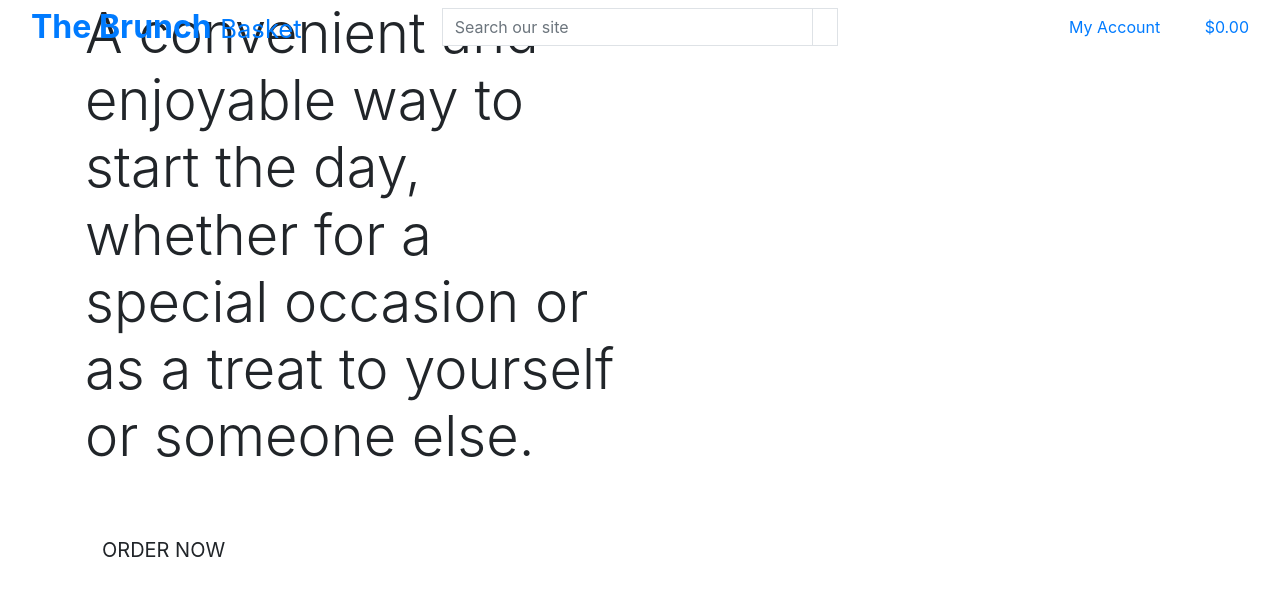
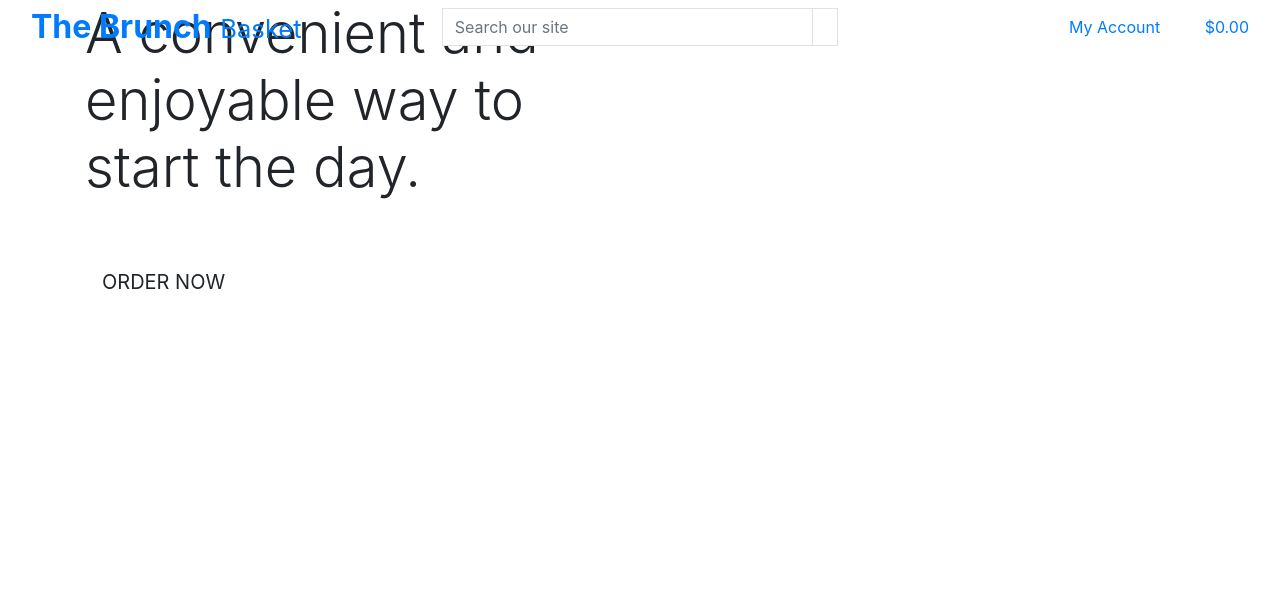
Before and after one commit to paulasdev/The_Brunch_Basket, a Django app: page / in a window 1280 px wide. Shown: the top 596 px of the page. Run offline with Django 3.2, Linux system fonts and the light colour scheme; some libraries are stand-ins or nearby versions.

Commit message:
changed the text on the header

```diff
--- a/home/templates/home/index.html
+++ b/home/templates/home/index.html
@@ -14,7 +14,7 @@
         <div class="row h-100">
             <div class="col-7 col-md-6 my-auto">
                 <h1 class="display-4 logo-font text-black">
-                    A convenient and enjoyable way to start the day, whether for a special occasion or as a treat to yourself or someone else.
+                    A convenient and enjoyable way to start the day.
                 </h1>
                 <div class="my-5">
                     <h4>
```
